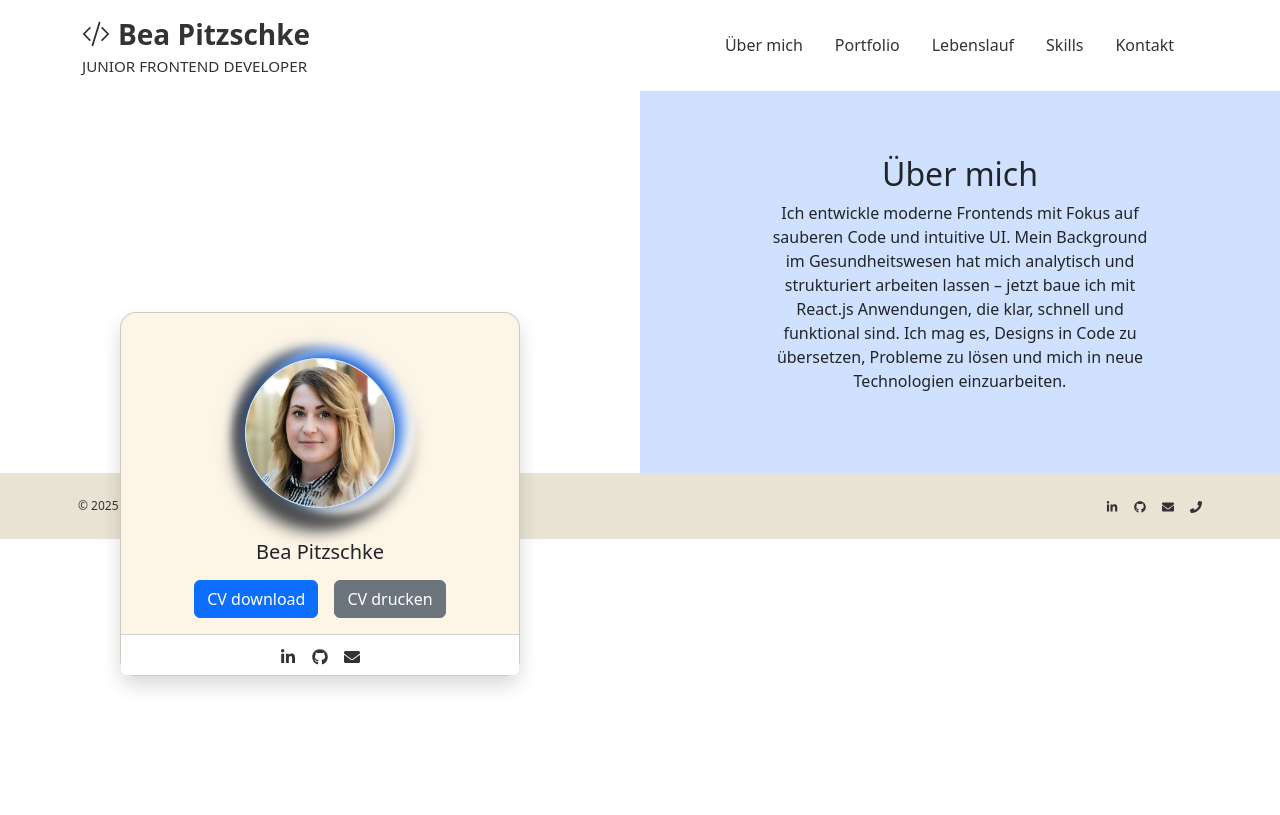
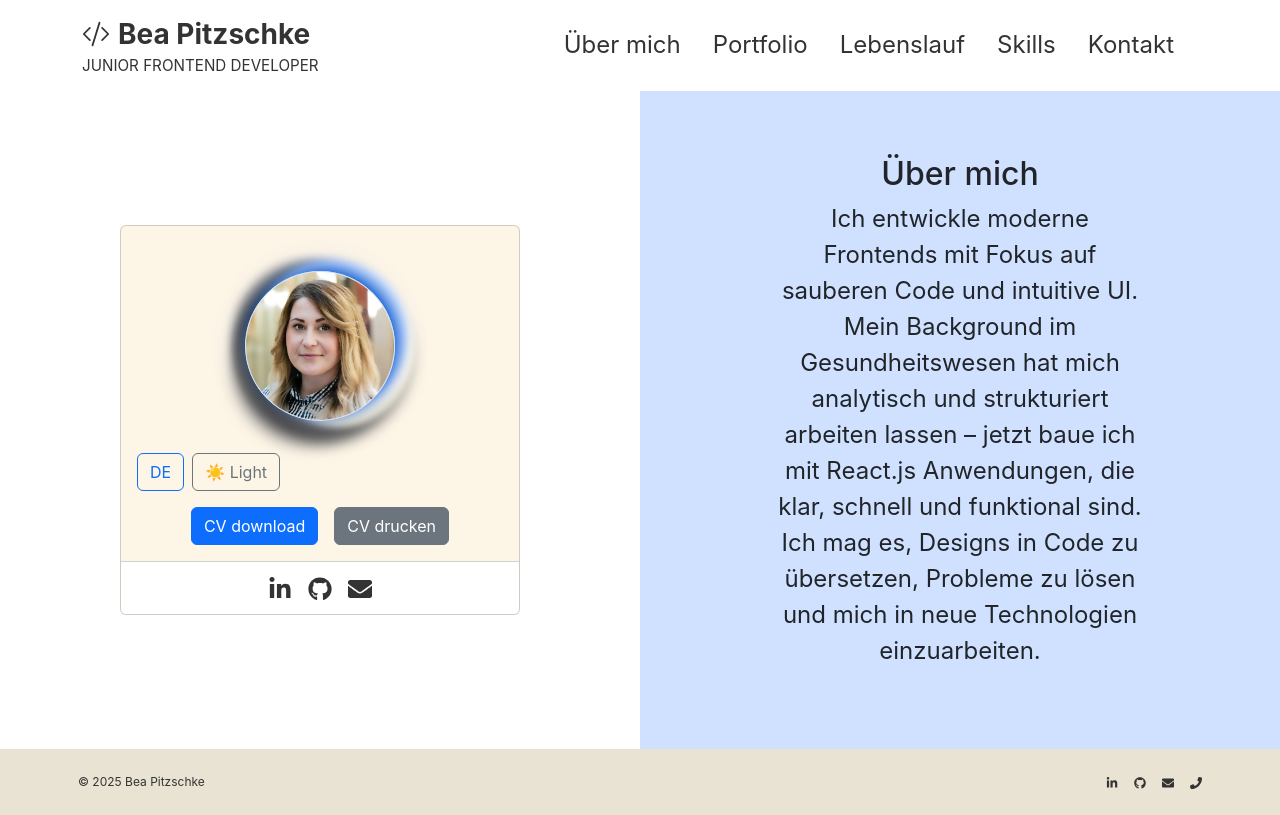
Before and after one commit to BeaCoden/my-cv, a React (Create React App) app: page / in a window 1280 px wide. Built offline with nearby package versions, Linux system fonts and the light colour scheme.

Commit message:
Add language and theme switchers; integrate context providers and update ProfileCard layout

```diff
--- a/src/App.jsx
+++ b/src/App.jsx
@@ -28,7 +28,6 @@ function App() {
       <Router>
         <Navigation />
         <ConditionalBreadcrumbs />
-
         <main className="mainContent">
           <Routes>
             <Route
--- /dev/null
+++ b/src/components/languageSwitch/LanguageSwitcher.jsx
@@ -0,0 +1,17 @@
+import React, { useContext } from "react";
+import { Button } from "react-bootstrap";
+import { LanguageContext } from "../../context/LanguageContext";
+
+const LanguageSwitcher = () => {
+  const { language, toggleLanguage } = useContext(LanguageContext);
+
+  return (
+    <Button
+      variant="outline-primary"
+      onClick={toggleLanguage}>
+      {language === "de" ? "DE" : "EN"}
+    </Button>
+  );
+};
+
+export default LanguageSwitcher;
--- a/src/components/profilCard/ProfileCard.jsx
+++ b/src/components/profilCard/ProfileCard.jsx
@@ -1,8 +1,13 @@
+// src/components/profileCard/ProfileCard.jsx
 import React from "react";
 import { Card, Button } from "react-bootstrap";
 import { FaLinkedinIn, FaGithub, FaEnvelope } from "react-icons/fa";
 import cvData from "../../cvData.json";
 import styles from "./ProfileCard.module.css";
+
+// Unsere getrennten Switcher
+import ThemeSwitcher from "../themeSwitch/ThemeSwitcher";
+import LanguageSwitcher from "../languageSwitch/LanguageSwitcher";
 
 const ProfileCard = ({ image, name, onDownloadCV, onPrintCV }) => {
   return (
@@ -16,7 +21,13 @@ const ProfileCard = ({ image, name, onDownloadCV, onPrintCV }) => {
         />
       </div>
       <Card.Body>
-        <Card.Title className="mt-3 mb-3">{name}</Card.Title>
+        <Card.Title className="mt-3 mb-3 d-flex justify-content-between align-items-center">
+          <div className="d-flex gap-2">
+            <LanguageSwitcher />
+            <ThemeSwitcher />
+          </div>
+        </Card.Title>
+
         <div className="d-flex justify-content-center">
           <Button
             variant="primary"
--- a/src/components/profilCard/ProfileCard.module.css
+++ b/src/components/profilCard/ProfileCard.module.css
@@ -66,17 +66,3 @@
     box-shadow: 0 10px 20px rgba(0, 0, 0, 0.15);
   }
 }
-
-@media screen and (min-width: 769px) {
-  .cardContainer {
-    position: absolute;
-    /* width: 350px; */
-    top: 30px;
-    left: 50%;
-    transform: translateX(-50%);
-    padding-top: 45px;
-    z-index: 10;
-    border-radius: 16px;
-    box-shadow: 0 10px 20px rgba(0, 0, 0, 0.15);
-  }
-}
--- /dev/null
+++ b/src/components/themeSwitch/ThemeSwitcher.jsx
@@ -0,0 +1,21 @@
+import React, { useContext, useEffect } from "react";
+import { Button } from "react-bootstrap";
+import { ThemeContext } from "../../context/ThemeContext";
+
+const ThemeSwitcher = () => {
+  const { theme, toggleTheme } = useContext(ThemeContext);
+
+  useEffect(() => {
+    document.body.setAttribute("data-theme", theme);
+  }, [theme]);
+
+  return (
+    <Button
+      variant="outline-secondary"
+      onClick={toggleTheme}>
+      {theme === "light" ? "☀️ Light" : "🌙 Dark"}
+    </Button>
+  );
+};
+
+export default ThemeSwitcher;
--- /dev/null
+++ b/src/context/LanguageContext.jsx
@@ -0,0 +1,23 @@
+import React, { createContext, useState } from "react";
+
+export const LanguageContext = createContext();
+
+export const LanguageProvider = ({ children }) => {
+  const [language, setLanguage] = useState("de"); // "de" oder "en"
+
+  // Optional: Sprache in localStorage speichern/lesen
+  // useEffect(() => {
+  //   const savedLanguage = localStorage.getItem("appLanguage");
+  //   if (savedLanguage) setLanguage(savedLanguage);
+  // }, []);
+
+  // useEffect(() => {
+  //   localStorage.setItem("appLanguage", language);
+  // }, [language]);
+
+  const toggleLanguage = () => {
+    setLanguage((prev) => (prev === "de" ? "en" : "de"));
+  };
+
+  return <LanguageContext.Provider value={{ language, toggleLanguage }}>{children}</LanguageContext.Provider>;
+};
--- /dev/null
+++ b/src/context/ThemeContext.jsx
@@ -0,0 +1,28 @@
+import React, { createContext, useState, useEffect } from "react";
+
+export const ThemeContext = createContext();
+
+export const ThemeProvider = ({ children }) => {
+  const [theme, setTheme] = useState("light"); // "light" oder "dark"
+
+  // Optional: Theme in localStorage speichern/lesen
+  // useEffect(() => {
+  //   const savedTheme = localStorage.getItem("appTheme");
+  //   if (savedTheme) setTheme(savedTheme);
+  // }, []);
+
+  // useEffect(() => {
+  //   localStorage.setItem("appTheme", theme);
+  // }, [theme]);
+
+  // Für ein globales CSS-Switching kannst du ein data-Attribut auf <body> setzen
+  useEffect(() => {
+    document.body.setAttribute("data-theme", theme);
+  }, [theme]);
+
+  const toggleTheme = () => {
+    setTheme((prev) => (prev === "light" ? "dark" : "light"));
+  };
+
+  return <ThemeContext.Provider value={{ theme, toggleTheme }}>{children}</ThemeContext.Provider>;
+};
--- a/src/index.css
+++ b/src/index.css
@@ -18,6 +18,7 @@ body {
   font-size: 24px;
 }
 
+/* Light Theme */
 :root {
   --default-blue-color: #0052cc;
   --default-grey-color: #8a8d91;
@@ -42,6 +43,32 @@ body {
   --detail-beige-color: #f7e9d7;
 }
 
+/* Dark Theme */
+[data-theme="dark"] {
+  --default-blue-color: #0a84ff; /* Beispielhafter Blauton */
+  --default-grey-color: #cccccc;
+  --default-white-color: #1c1c1c;
+  --default-beige-color: #333333;
+
+  --font-dark-grey-color: #f0f0f0;
+  --font-light-grey-color: #cccccc;
+
+  --background-beige-color: #2b2b2b;
+  --background-light-beige-color: #3f3f3f;
+  --background-light-blue-color: #2f4e66;
+  --background-blue-color: #0a84ff;
+
+  --button-blue-color: #0a84ff;
+  --button-blue-hover-color: #006bbf;
+  --button-blue-border-color: #006bbf;
+
+  --detail-blue-color: #66ccff;
+  --detail-grey-color: #999999;
+  --detail-white-color: #1c1c1c;
+  --detail-beige-color: #4d4d4d;
+}
+
+
 #root {
   display: flex;
   flex-direction: column;
@@ -53,7 +80,7 @@ body {
   min-height: 100vh;
 }
 
-/* .mainContent {
+.mainContent {
   flex: 1;
   display: flex;
-} */
+}
--- a/src/index.js
+++ b/src/index.js
@@ -1,16 +1,21 @@
 import React from "react";
 import ReactDOM from "react-dom/client";
+import App from "./App";
+import { ThemeProvider } from "./context/ThemeContext";
+import { LanguageProvider } from "./context/LanguageContext";
 import "./index.css";
-import App from "./App";
 import "bootstrap/dist/css/bootstrap.min.css";
 import smoothscroll from "smoothscroll-polyfill";
 
-// Kick off the polyfill!
 smoothscroll.polyfill();
 
 const root = ReactDOM.createRoot(document.getElementById("root"));
 root.render(
   <React.StrictMode>
-    <App />
+    <ThemeProvider>
+      <LanguageProvider>
+        <App />
+      </LanguageProvider>
+    </ThemeProvider>
   </React.StrictMode>
 );
```
